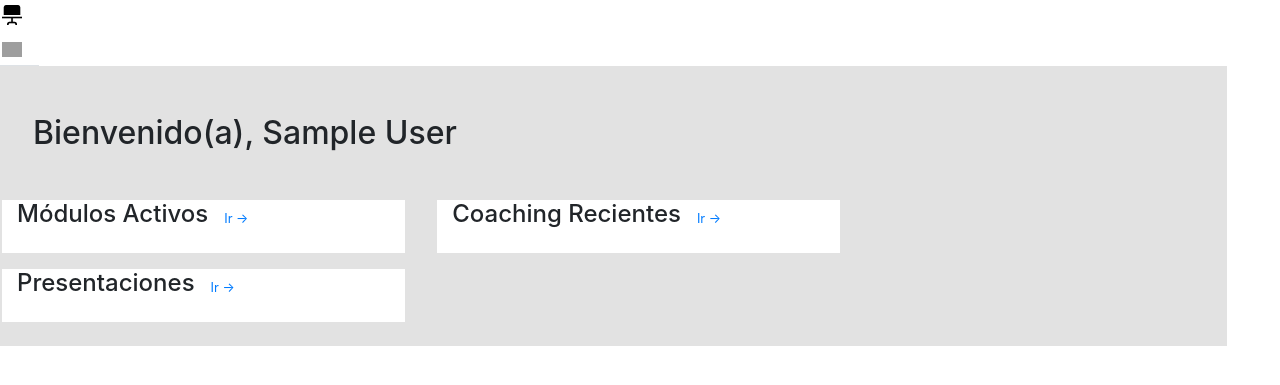
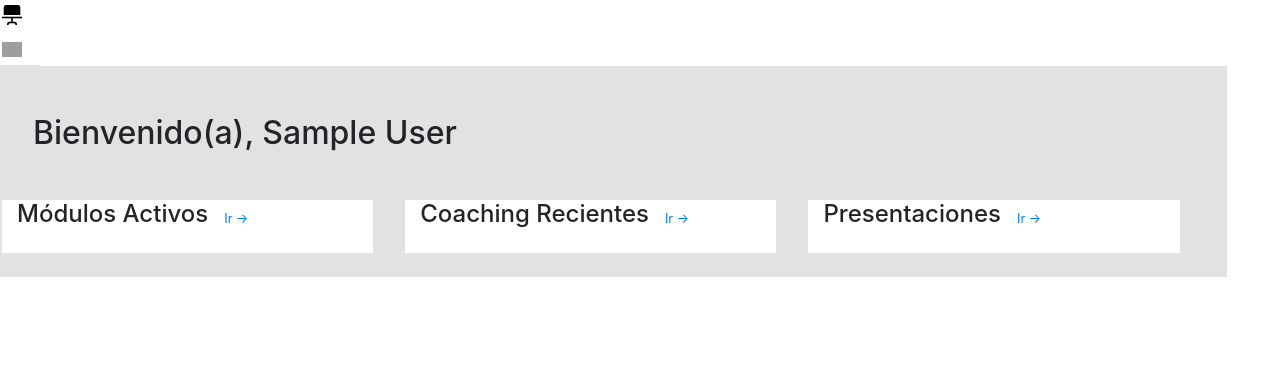
Before and after one commit to Fla2309/mect_project, a PHP site: page / in a window 1280 px wide. Shown: the part 191-576 px from the top of the page. Run offline with PHP 8.4, Linux system fonts and the light colour scheme; the visitor is signed in with stand-in values (Sample User, id 1); data that the repository does not hold is empty; some libraries are stand-ins or nearby versions; grey boxes are pictures that could not be loaded.

Commit message:
Code cleaning

```diff
--- a/index.php
+++ b/index.php
@@ -8,17 +8,12 @@ $userSession = new Session();
 $user = new User();
 
 if(isset($_SESSION['session_id'])){
-    //echo "Hay sesión";
-    #$user->setUser($userSession->getCurrentUser());
     include_once 'view/home.php';
 }else if(isset($_POST['username']) && isset($_POST['password'])){
-    //echo "Validación de login";
-
     $userForm = $_POST['username'];
     $passForm = $_POST['password'];
 
     if($user->userExists($userForm, $passForm)){
-        //echo "usuario validado";
         $userSession->setCurrentUser($userForm);
         $user->setUser($userForm);
         $userSession->setCurrentUserFullname($user);
@@ -27,13 +22,11 @@ if(isset($_SESSION['session_id'])){
 
         include_once 'view/home.php';
     }else{
-        //echo "nombre de usuario y/o password incorrecto";
         $errorLogin = "Nombre de usuario y/o contraseña es incorrecto";
         include_once 'view/login.php';
     }
 
 }else{
-    //echo "Login";
     include_once 'view/login.php';
 }
 
--- a/php/modules.php
+++ b/php/modules.php
@@ -8,7 +8,6 @@ class Module extends DB
     public function retrieveModules($group)
     {
         $query = $this->connect()->query('SELECT * FROM modulos WHERE id_modulo IN (SELECT id_modulo FROM modulos_grupos WHERE id_grupo = '.$group.' AND disponible > 0)');
-        #$query->execute(['group' => $group]);
         $cardHtml = "";
         $count = 1;
 
--- a/php/user.php
+++ b/php/user.php
@@ -17,11 +17,7 @@ class User extends DB
     public function userExists($user, $pass)
     {
         $md5pass = md5($pass);
-
         $query = $this->connect()->query("SELECT * FROM usuarios WHERE login_user = '".$user."' AND login_pass = '".$md5pass."'");
-
-        #$query->execute(['user' => $user, 'pass' => $md5pass]);
-        #$query->execute();
 
         if ($query->num_rows > 0) {
             return true;
@@ -34,7 +30,6 @@ class User extends DB
     public function setUser($user)
     {
         $query = $this->connect()->query("SELECT * FROM usuarios WHERE login_user = '".$user."'");
-        #$query->execute(['user' => $user]);
 
         foreach ($query as $currentUser) {
             $this->name = $currentUser['nombre'];
--- a/view/home.php
+++ b/view/home.php
@@ -7,7 +7,6 @@ $_SESSION['grupo']=$user->getUserGroup();
 
 <head>
     <link rel="stylesheet" href="../css/main.css">
-    <!--<link rel="stylesheet" href="../bootstrap-4.5.2-dist/css/bootstrap.css">-->
     <link rel="stylesheet" href="../bootstrap-4.5.2-dist/css/bootstrap.min.css">
     <meta charset="utf-8">
 
@@ -21,7 +20,7 @@ $_SESSION['grupo']=$user->getUserGroup();
 <body>
     <nav class="nav_bar">
         <div class="form-inline">
-            <a href="#"><img src="../img/logoMECT.png" id="nav_logo"></a>
+            <a href=""><img src="../img/logoMECT.png" id="nav_logo"></a>
             <form id="search_box">
                 <input class="form-control mr-sm-2" type="search" placeholder="Buscar en el sitio..."
                     aria-label="Search">
@@ -87,7 +86,7 @@ $_SESSION['grupo']=$user->getUserGroup();
                     <?php echo $_SESSION['pref_name'] ?>
                 </h2>
                 <div class="row w-100">
-                    <div class="col-4 mx-3 my-2" style="background-color: white">
+                    <div class="col-sm mx-3 my-2" style="background-color: white">
                         <div class="form-inline align-items-center" style="margin: 0">
                             <h4>Módulos Activos</h4>
                             <small><a class="nav-link" data-toggle="tab" href="#modulos">Ir →</a></small>
@@ -101,7 +100,7 @@ $_SESSION['grupo']=$user->getUserGroup();
                             </div>
                         </div>
                     </div>
-                    <div class="col-4 mx-3 my-2" style="background-color: white">
+                    <div class="col-sm mx-3 my-2" style="background-color: white">
                         <div class="form-inline align-items-center" style="margin: 0">
                             <h4>Coaching Recientes</h4>
                             <small><a class="nav-link" data-toggle="tab" href="#coaching">Ir →</a></small>
@@ -114,7 +113,7 @@ $_SESSION['grupo']=$user->getUserGroup();
                             </div>
                         </div>
                     </div>
-                    <div class="col-4 mx-3 my-2" style="background-color: white">
+                    <div class="col-sm mx-3 my-2" style="background-color: white">
                         <div class="form-inline align-items-center" style="margin: 0">
                             <h4>Presentaciones</h4>
                             <small><a class="nav-link" data-toggle="tab" href="#presentaciones">Ir →</a></small>
```
Also changed, not shown: php/connection.php (+0 -18 lines).
